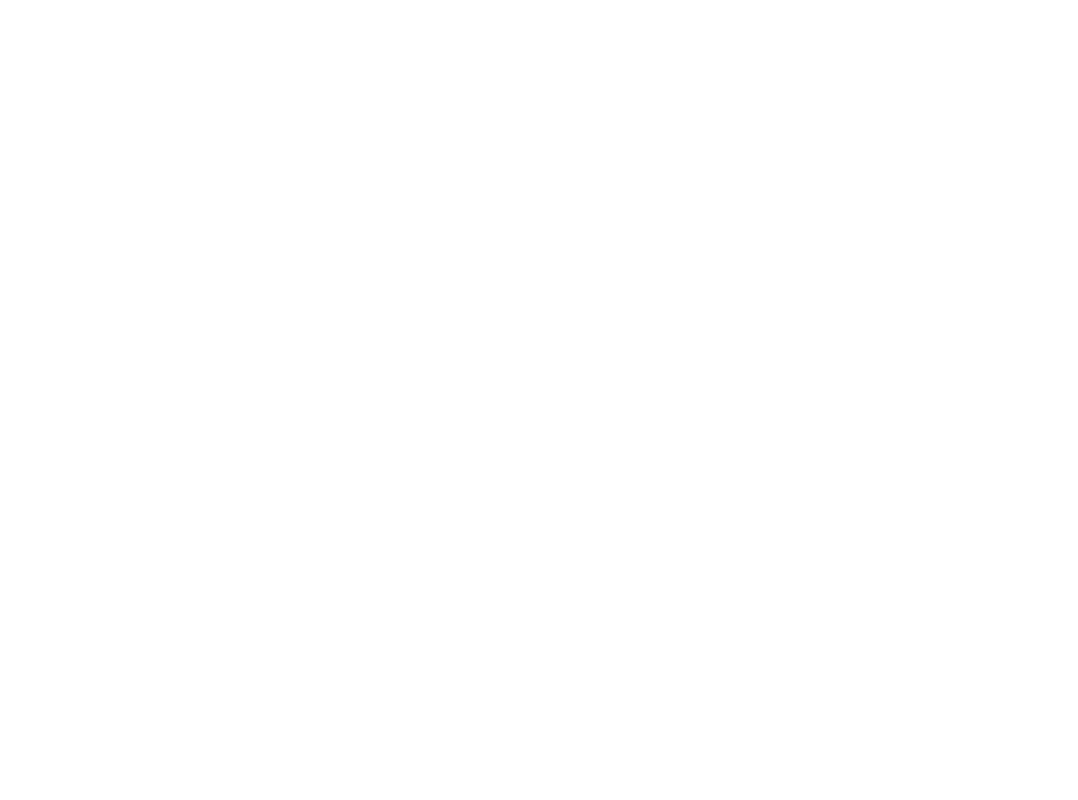
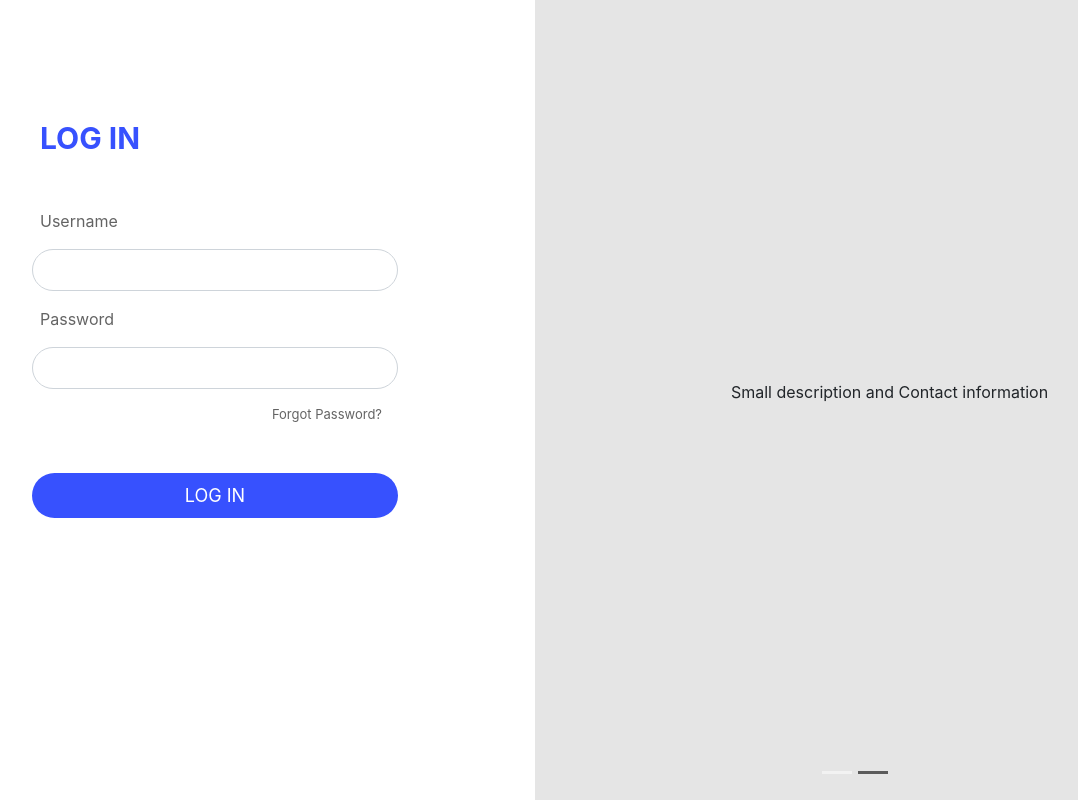
Before and after one commit to buddhimac111/SchoolsHandlingSystem, a React (Create React App) app in the folder frontend/: page / in a window 1280 px wide. Shown: the whole page, without its empty margins (105-1183 px from the left). Built offline with nearby package versions, Linux system fonts and the light colour scheme.

Commit message:
Created HomePage Frontend

```diff
--- a/frontend/package.json
+++ b/frontend/package.json
@@ -7,8 +7,12 @@
     "@testing-library/react": "^13.4.0",
     "@testing-library/user-event": "^13.5.0",
     "axios": "^1.3.2",
+    "bootstrap": "^5.2.3",
+    "mdb-react-ui-kit": "^5.1.0",
     "react": "^18.2.0",
+    "react-bootstrap": "^2.7.0",
     "react-dom": "^18.2.0",
+    "react-router-dom": "^6.8.1",
     "react-scripts": "5.0.1",
     "web-vitals": "^2.1.4"
   },
--- a/frontend/src/App.css
+++ b/frontend/src/App.css
@@ -1,33 +1,66 @@
-.App {
-  text-align: center;
+/******** HomePage ********/
+
+#loginBox
+{
+    background-color: var(--secondary);
+}
+#contentBox
+{
+    background-color: var(--grey);
+
+}
+#loginText
+{
+    color: var(--primary);
+    font-size: 30px;
+    font-weight: bold;
+    margin-top: 1rem;
+    margin-bottom: 3rem;
+    margin-left: 0.5rem;
+}
+.lblLog
+{
+    color: var(--darkGrey);
+    margin-left: 0.5rem;
 }
 
 
-
-@media (prefers-reduced-motion: no-preference) {
+#btnLogin
+{
+    background-color: var(--primary);
+    color: var(--secondary);
+    font-size: 18px;
+    margin-top: 3rem;
+}
+#forgotPassword
+{
+    color: var(--darkGrey);
+    font-size: 13px;
+    margin-top: 1rem;
+    cursor: pointer;
+    margin-right: 1rem;
+}
+#forgotPassword:hover
+{
+    font-weight: bold;
+}
+#logoBlock
+{
+    height: 100vh;
+    width: 100%;
 
 }
+#descBlock
+{
+    height: 100vh;
+    width: 100%;
 
-.App-header {
-  background-color: #282c34;
-  min-height: 100vh;
-  display: flex;
-  flex-direction: column;
-  align-items: center;
-  justify-content: center;
-  font-size: calc(10px + 2vmin);
-  color: white;
 }
+  .carousel-indicators .active {
+    background-color: var(--darkGrey);
+  }
 
-.App-link {
-  color: #61dafb;
-}
+/* .App {
 
-@keyframes App-logo-spin {
-  from {
-    transform: rotate(0deg);
-  }
-  to {
-    transform: rotate(360deg);
-  }
-}
+
+} */
--- a/frontend/src/App.js
+++ b/frontend/src/App.js
@@ -1,10 +1,16 @@
 import './App.css';
+import {BrowserRouter, Routes, Route } from 'react-router-dom';
+import HomePage from './pages/HomePage';
 
 function App() {
   return (
+   <BrowserRouter>
     <div className="App">
-
+      <Routes>
+        < Route path="/" element= {<HomePage/>}/>
+      </Routes>
     </div>
+   </BrowserRouter>
   );
 }
 
--- a/frontend/src/index.css
+++ b/frontend/src/index.css
@@ -1,8 +1,14 @@
+:root {
+  --primary: #3751FE;
+  --secondary: #ffffff;
+  --black: #000000;
+  --grey: #E5E5E5;
+  --darkGrey: rgba(0, 0, 0, 0.61);
+
+}
 body {
-  margin: 0;
-  font-family: -apple-system, BlinkMacSystemFont, 'Segoe UI', 'Roboto', 'Oxygen',
-    'Ubuntu', 'Cantarell', 'Fira Sans', 'Droid Sans', 'Helvetica Neue',
-    sans-serif;
+  /* margin: 0; */
+  font-family: -apple-system, BlinkMacSystemFont, 'arial';
   -webkit-font-smoothing: antialiased;
   -moz-osx-font-smoothing: grayscale;
 }
--- a/frontend/src/index.js
+++ b/frontend/src/index.js
@@ -1,5 +1,7 @@
 import React from 'react';
 import ReactDOM from 'react-dom/client';
+import 'bootstrap/dist/css/bootstrap.min.css'
+import 'bootstrap/dist/js/bootstrap.min.js'
 import './index.css';
 import App from './App';
 import reportWebVitals from './reportWebVitals';
--- /dev/null
+++ b/frontend/src/pages/HomePage.js
@@ -0,0 +1,60 @@
+import logo from '../assets/logo.png';
+import Carousel from 'react-bootstrap/Carousel';
+
+const HomePage = () => {
+  return (
+   <>
+  <div className="container-fluid">
+    <div className="row">
+      <div className="col-lg-6 vh-100 d-flex justify-content-center align-items-center" id="loginBox">
+        <div className="w-75 h-75 bg-white px-5" id='logContainer'>
+          <p id="loginText">
+            LOG IN
+          </p>
+
+          <div>
+            <label htmlFor="Username" className="lblLog">Username</label>
+            <input type="text" className="form-control my-3 py-2 rounded-pill"/>
+          </div>
+
+          <div>
+            <label htmlFor="Password" className="lblLog">Password</label>
+            <input type="password" className="form-control my-3 py-2  rounded-pill"/>
+          </div>
+
+          <div>
+          <a href="/" className="text-decoration-none d-flex justify-content-end" id="forgotPassword">Forgot Password?</a>
+          </div>
+
+          <button id="btnLogin" type="button" className="btn btn-sm p-2 w-100 rounded-pill weight ">LOG IN</button>
+
+        </div>
+      </div>
+      <div className="col-lg-6 vh-100 " id="contentBox">
+      <Carousel controls={false}>
+      <Carousel.Item>
+        <div className='d-flex align-items-center justify-content-center' id='logoBlock'>
+         <img
+          className="d-block w-50"
+          src={logo}
+          alt="First slide"
+        />
+        </div>
+      </Carousel.Item>
+
+      <Carousel.Item>
+        <div className='d-flex align-items-center justify-content-center' id='descBlock'>
+        <p>Small description and Contact information</p>
+        </div>
+      </Carousel.Item>
+    </Carousel>
+
+      </div>
+    </div>
+  </div>
+  </>
+
+  );
+}
+
+export default HomePage;
```
Also changed, not shown: frontend/src/assets/logo.png (added), 1 other file (tests, documents, lock files or other folders).
